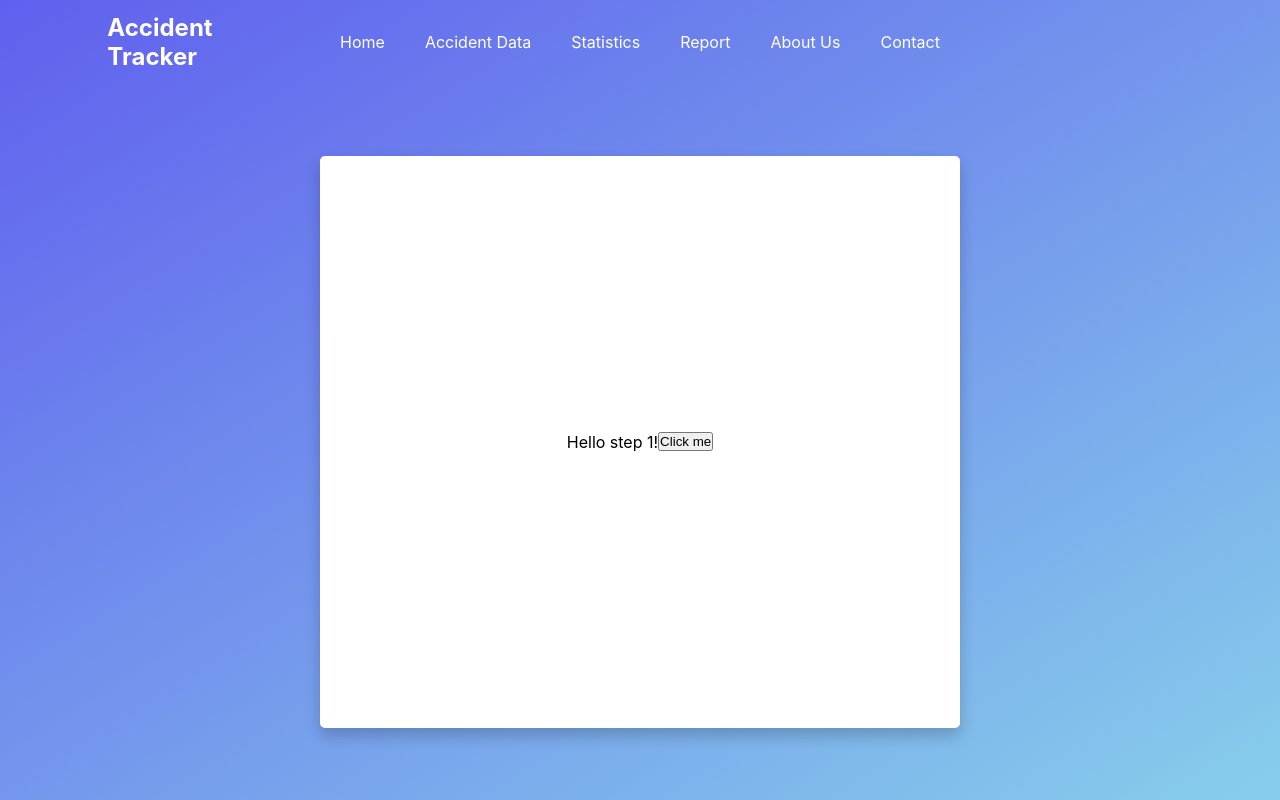
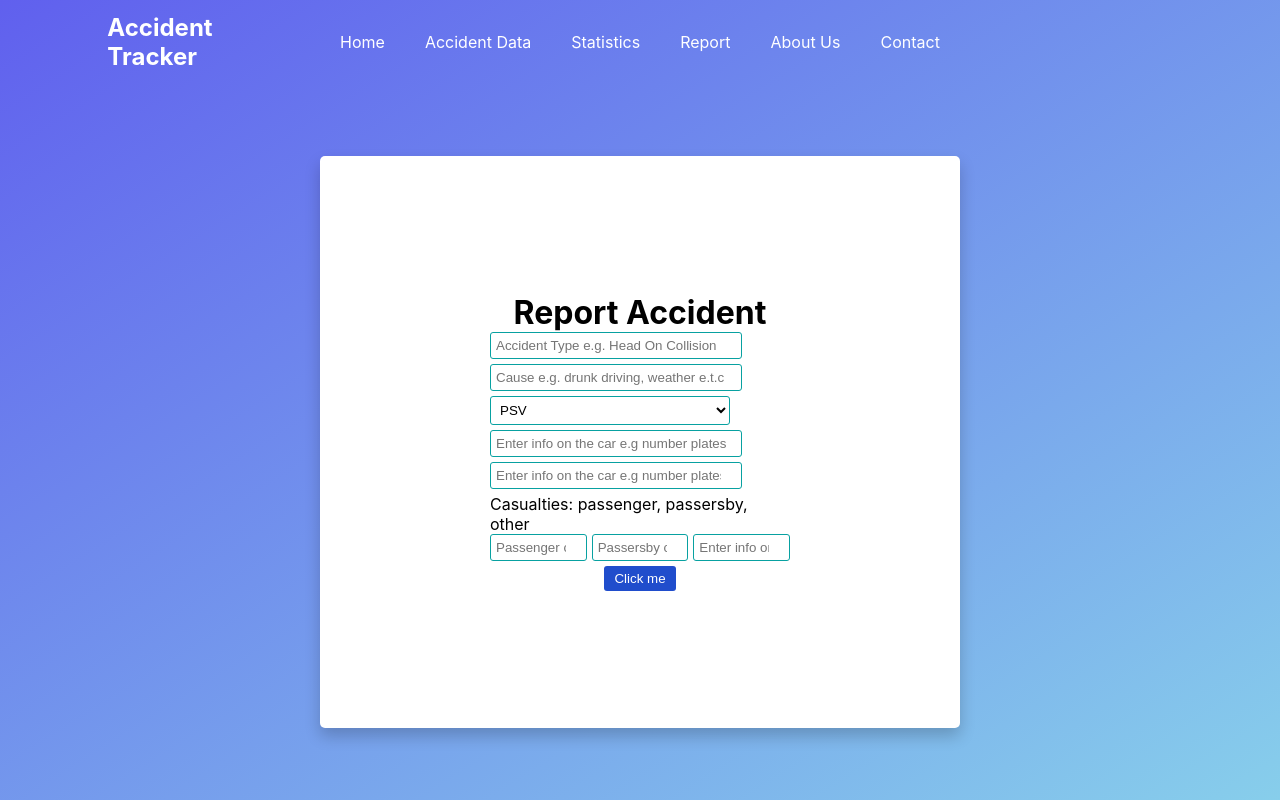
Before and after one commit to vikie1/school-project, a React (Create React App) app in the folder web-frontend/: page /report in a window 1280 px wide. Built offline with nearby package versions, Linux system fonts and the light colour scheme.

Commit message:
finish first step

```diff
--- a/web-frontend/src/components/FirstStep.jsx
+++ b/web-frontend/src/components/FirstStep.jsx
@@ -1,8 +1,201 @@
-export const FirstStep = ({dataFromForms}) => {
-    return (
-        <>
-        Hello step 1!
-        <button onClick={() => dataFromForms("hi", 2)}>Click me</button>
-        </>
-    );
-}
+/** @jsxImportSource @emotion/react */
+import { css } from "@emotion/react";
+import { useState } from "react";
+
+export const FirstStep = ({ dataFromForms }) => {
+  const [type, setType] = useState(null);
+  const [cause, setCause] = useState(null);
+  const [causalVehicleType, setCausalVehicleType] = useState(null);
+  const [causalVehicleGroup, setCausalVehicleGroup] = useState(null);
+  const [totalVehiclesInvolved, setTotalVehiclesInvolved] = useState(null);
+  const [passengerCasualties, setPassengerCasualties] = useState(null);
+  const [passersByCasualties, setPassersByCasualties] = useState(null);
+  const [otherCasualties, setOtherCasualties] = useState(null);
+
+  const totalCasualties =
+    parseInt(passengerCasualties) +
+    parseInt(passersByCasualties) +
+    parseInt(otherCasualties);
+
+  const data = {
+    type,
+    cause,
+    causalVehicleType,
+    causalVehicleGroup,
+    totalVehiclesInvolved,
+    passengerCasualties,
+    passersByCasualties,
+    otherCasualties,
+    totalCasualties,
+  };
+
+  const { inputs, center, inputWrapper, formStyle, button } = firstStepStyles();
+
+  const handleSubmit = (e) => e.preventDefault;
+
+  return (
+    <>
+      <div>
+        <h1 css={center}>Report Accident</h1>
+        <form onSubmit={handleSubmit} css={formStyle}>
+          <div css={inputWrapper}>
+            <input
+              css={inputs}
+              type="text"
+              name="accidentType"
+              id="accidentType"
+              placeholder="Accident Type e.g. Head On Collision"
+              value={type}
+              onChange={(e) => setType(e.target.value)}
+            />
+          </div>
+          <div css={inputWrapper}>
+            <input
+              css={inputs}
+              type="text"
+              name="accidentCause"
+              id="accidentCause"
+              placeholder="Cause e.g. drunk driving, weather e.t.c"
+              value={cause}
+              onChange={(e) => setCause(e.target.value)}
+            />
+          </div>
+          <div css={inputWrapper}>
+            <select
+              css={inputs}
+              id="cars"
+              name="cars"
+              value={causalVehicleType}
+              onChange={(e) => setCausalVehicleType(e.target.value)}
+            >
+              <option value="PSV">PSV</option>
+              <option value="Personal Vehicle">Personal Vehicle</option>
+              <option value="Company/Institution Vehicle">
+                Company/Institution Vehicle
+              </option>
+              <option value="Cago Vehicles">Cago Vehicles</option>
+            </select>
+          </div>
+          <div css={inputWrapper}>
+            <input
+              css={inputs}
+              type="text"
+              name="causalVehicleGroup"
+              id="causalVehicleGroup"
+              placeholder="Enter info on the car e.g number plates"
+              value={causalVehicleGroup}
+              onChange={(e) => setCausalVehicleGroup(e.target.value)}
+            />
+          </div>
+          <div css={inputWrapper}>
+            <input
+              css={inputs}
+              type="number"
+              name="totalVehiclesInvolved"
+              id="totalVehiclesInvolved"
+              placeholder="Enter info on the car e.g number plates"
+              value={totalVehiclesInvolved}
+              onChange={(e) => setTotalVehiclesInvolved(e.target.value)}
+            />
+          </div>
+          <p css={inputWrapper}>Casualties: passenger, passersby, other</p>
+          <div
+            css={[
+              inputWrapper,
+              css`
+                display: flex;
+              `,
+            ]}
+          >
+            <input
+              css={[
+                inputs,
+                css`
+                  margin-right: 5px;
+                `,
+              ]}
+              type="number"
+              name="passengerCasualties"
+              id="passengerCasualties"
+              placeholder="Passenger casualties"
+              value={passengerCasualties}
+              onChange={(e) => setPassengerCasualties(e.target.value)}
+            />
+            <input
+              css={[
+                inputs,
+                css`
+                  margin-right: 5px;
+                `,
+              ]}
+              type="number"
+              name="passersByCasualties"
+              id="passersByCasualties"
+              placeholder="Passersby casualties"
+              value={passersByCasualties}
+              onChange={(e) => setPassersByCasualties(e.target.value)}
+            />
+            <input
+              css={inputs}
+              type="number"
+              name="otherCasualties"
+              id="otherCasualties"
+              placeholder="Enter info on the car e.g number plates"
+              value={otherCasualties}
+              onChange={(e) => setOtherCasualties(e.target.value)}
+            />
+          </div>
+          <div>
+            <button onClick={() => dataFromForms(data, 2)} css={button}>
+              Click me
+            </button>
+          </div>
+        </form>
+      </div>
+    </>
+  );
+};
+
+export const firstStepStyles = () => {
+  const inputs = css`
+    background: transparent;
+    outline: none;
+    border: 1px solid;
+    border-color: #08a1a1;
+    border-radius: 3px;
+    margin-bottom: 5px;
+    padding: 5px;
+    width: 80%;
+  `;
+
+  const center = css`
+    margin: auto;
+    text-align: center;
+  `;
+
+  const inputWrapper = css`
+    width: 300px;
+  `;
+
+  const formStyle = css`
+    display: flex;
+    flex-direction: column;
+    justify-content: center;
+    align-items: center;
+  `;
+
+  const button = css`
+    text-decoration: none;
+    color: white;
+    background-color: #204dcc;
+    padding: 5px 10px;
+    border-radius: 3px;
+    transition: 0.17s ease;
+    border: none;
+    :hover {
+      background-color: #222222;
+    }
+  `;
+
+  return { inputs, center, inputWrapper, formStyle, button };
+};
```
